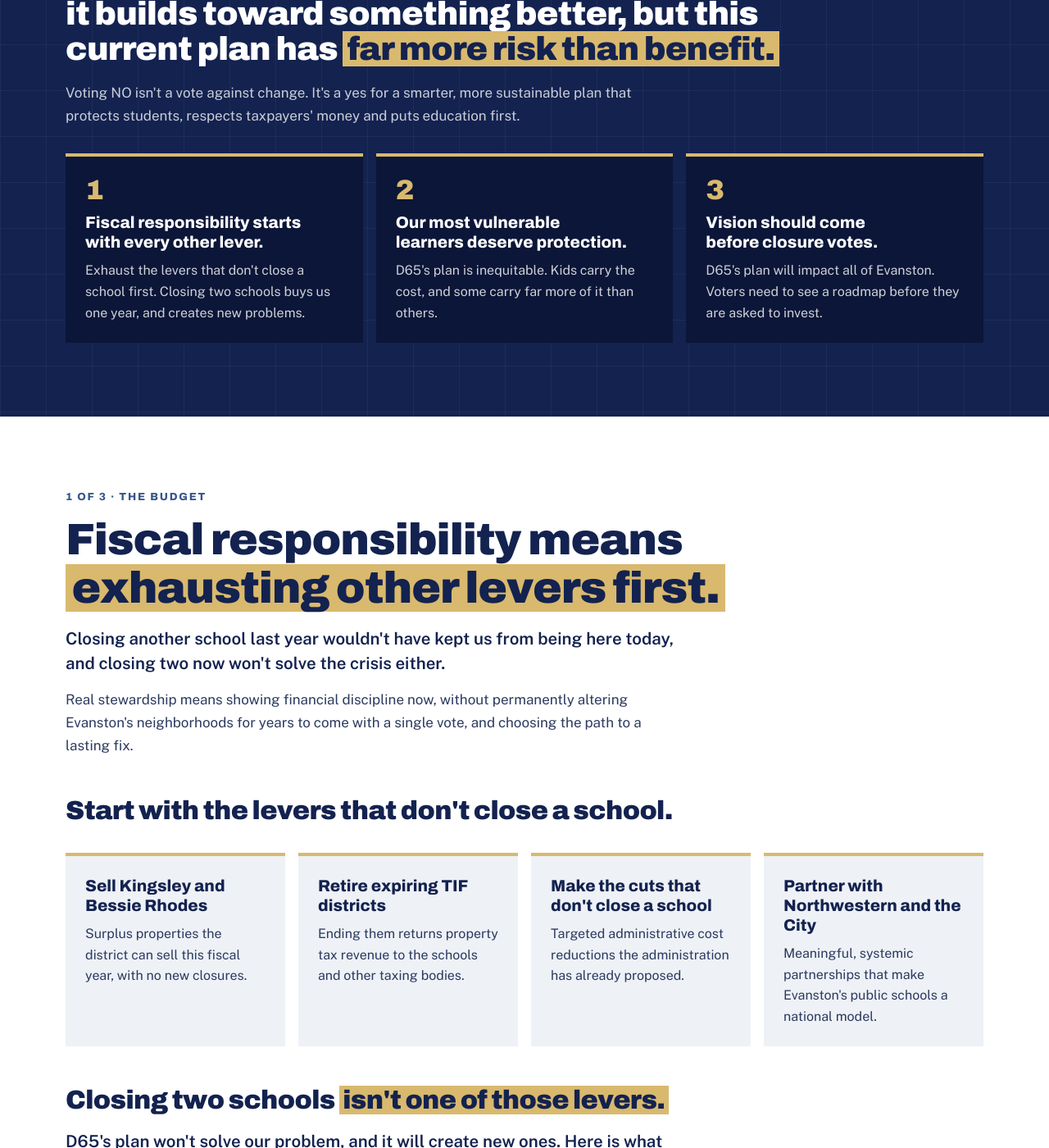
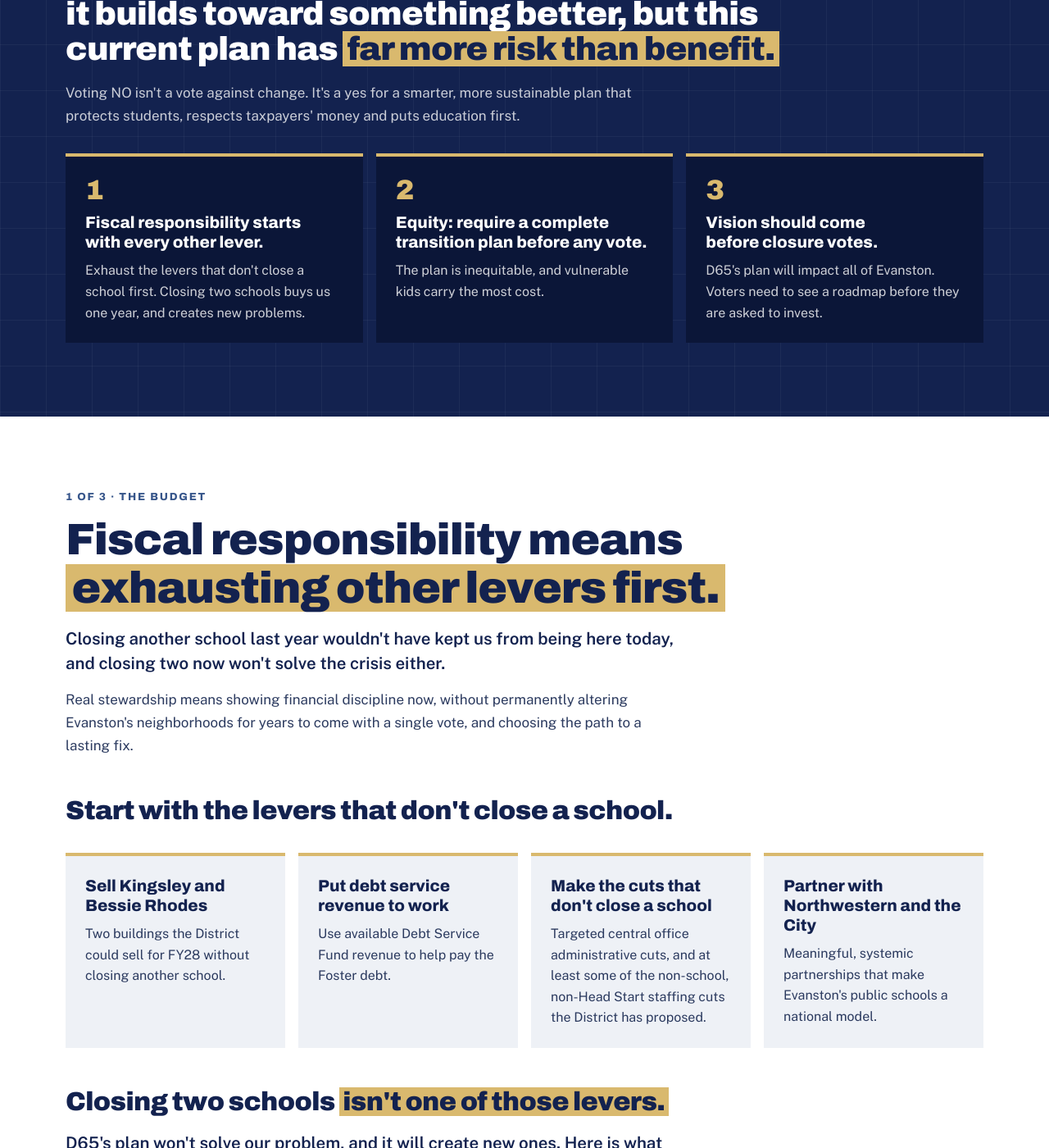
Before and after one commit to germanespinosa/for-a-brighter-evanston, a Jekyll site: the page built from index.html, in a window 1280 px wide and 1400 px high, scrolled down 1148 px. Shown: the whole window at 82% size. Built offline with Jekyll 4.4.1, drawn with Linux system fonts in a browser that asks for light colours; comment, search, counter and statistics services are not loaded; some of the changed text lies outside the part shown.

Commit message:
Sandbox home-hearings-resources: update homepage wording
Requested by Kerstin in #website: apply the supplied English budget, equity, community and hearing-call copy while preserving unlisted content and the Spanish version.
Spanish: unchanged by request; translation review remains pending.
Check: local exact-copy, preservation and responsive tests passed.

```diff
--- a/_includes/pages/home.html
+++ b/_includes/pages/home.html
@@ -58,8 +58,8 @@
       </a>
       <a class="cx-card cx-card--deep cx-card--link" href="#equity">
         <span class="cx-card__num" aria-hidden="true">2</span>
-        <h3 class="cx-card__title">{% if es %}Nuestros estudiantes más vulnerables merecen protección.{% else %}Our most vulnerable learners deserve protection.{% endif %}</h3>
-        <p class="cx-card__text">{% if es %}El plan del D65 no es equitativo. Los niños pagan el costo, y algunos pagan mucho más que otros.{% else %}D65's plan is inequitable. Kids carry the cost, and some carry far more of it than others.{% endif %}</p>
+        <h3 class="cx-card__title">{% if es %}Nuestros estudiantes más vulnerables merecen protección.{% else %}Equity: require a complete transition plan before any vote.{% endif %}</h3>
+        <p class="cx-card__text">{% if es %}El plan del D65 no es equitativo. Los niños pagan el costo, y algunos pagan mucho más que otros.{% else %}The plan is inequitable, and vulnerable kids carry the most cost.{% endif %}</p>
       </a>
       <a class="cx-card cx-card--deep cx-card--link" href="#community">
         <span class="cx-card__num" aria-hidden="true">3</span>
@@ -81,15 +81,15 @@
     <div class="cx-grid cx-grid--4">
       <article class="cx-card">
         <h4 class="cx-card__title">{% if es %}Vender Kingsley y Bessie Rhodes{% else %}Sell Kingsley and Bessie Rhodes{% endif %}</h4>
-        <p class="cx-card__text">{% if es %}Propiedades sobrantes que el distrito puede vender en este año fiscal, sin nuevos cierres.{% else %}Surplus properties the district can sell this fiscal year, with no new closures.{% endif %}</p>
+        <p class="cx-card__text">{% if es %}Propiedades sobrantes que el distrito puede vender en este año fiscal, sin nuevos cierres.{% else %}Two buildings the District could sell for FY28 without closing another school.{% endif %}</p>
       </article>
       <article class="cx-card">
-        <h4 class="cx-card__title">{% if es %}Cerrar los distritos TIF que vencen{% else %}Retire expiring TIF districts{% endif %}</h4>
-        <p class="cx-card__text">{% if es %}Terminarlos devuelve ingresos del impuesto a la propiedad a las escuelas y a otros organismos fiscales.{% else %}Ending them returns property tax revenue to the schools and other taxing bodies.{% endif %}</p>
+        <h4 class="cx-card__title">{% if es %}Cerrar los distritos TIF que vencen{% else %}Put debt service revenue to work{% endif %}</h4>
+        <p class="cx-card__text">{% if es %}Terminarlos devuelve ingresos del impuesto a la propiedad a las escuelas y a otros organismos fiscales.{% else %}Use available Debt Service Fund revenue to help pay the Foster debt.{% endif %}</p>
       </article>
       <article class="cx-card">
         <h4 class="cx-card__title">{% if es %}Hacer los recortes que no cierran escuelas{% else %}Make the cuts that don't close a school{% endif %}</h4>
-        <p class="cx-card__text">{% if es %}Reducciones de costos administrativos específicas que la administración ya propuso.{% else %}Targeted administrative cost reductions the administration has already proposed.{% endif %}</p>
+        <p class="cx-card__text">{% if es %}Reducciones de costos administrativos específicas que la administración ya propuso.{% else %}Targeted central office administrative cuts, and at least some of the non-school, non-Head Start staffing cuts the District has proposed.{% endif %}</p>
       </article>
       <article class="cx-card">
         <h4 class="cx-card__title">{% if es %}Alianzas con Northwestern y la Ciudad{% else %}Partner with Northwestern and the City{% endif %}</h4>
@@ -160,8 +160,8 @@
 <section class="cx-section cx-section--navy cx-grid-bg" id="equity" aria-labelledby="equity-title">
   <div class="cx-wrap">
     <p class="cx-eyebrow">{% if es %}2 de 3 · Equidad{% else %}2 of 3 · Equity{% endif %}</p>
-    <h2 class="cx-h2" id="equity-title">{% if es %}Nuestros estudiantes más vulnerables <mark class="cx-mark">merecen protección.</mark>{% else %}Our most vulnerable learners <mark class="cx-mark">deserve protection.</mark>{% endif %}</h2>
-    <p class="cx-lead">{% if es %}El plan del D65 no es equitativo. Los niños pagan el costo. Estos son los más afectados.{% else %}D65's plan is inequitable. Kids carry the cost. Here is who it hits hardest.{% endif %}</p>
+    <h2 class="cx-h2" id="equity-title">{% if es %}Nuestros estudiantes más vulnerables <mark class="cx-mark">merecen protección.</mark>{% else %}Require a complete <mark class="cx-mark">transition plan before any vote.</mark>{% endif %}</h2>
+    <p class="cx-lead">{% if es %}El plan del D65 no es equitativo. Los niños pagan el costo. Estos son los más afectados.{% else %}The plan is inequitable. Before voting to close any school, the District must present a finalized, fully resourced transition plan for Two-Way Immersion, STEP, IEP, and 504 students, explicitly securing the dedicated spaces, specialized staff, and services they rely on. Students who have already endured recent school relocations must not be displaced again.{% endif %}</p>
     <p class="cx-body">{% if es %}La equidad no es un eslogan. Es una responsabilidad, y debe demostrarse antes de un voto de cierre, no después.{% else %}Equity isn't a talking point. It's a responsibility, and it must be demonstrated before, not after, a closure vote.{% endif %}</p>
     <div class="cx-grid cx-grid--2">
       <article class="cx-card cx-card--deep">
@@ -273,7 +273,7 @@
     <p class="cx-body">{% if es %}Cada residente, tenga o no hijos en el Distrito 65, tiene un interés directo en la calidad, la equidad y la salud financiera a largo plazo de las escuelas públicas de Evanston.{% else %}Every resident, whether they have children in District 65 or not, has a direct stake in the quality, equity and long-term financial health of Evanston's public schools.{% endif %}</p>
     <div class="cx-grid cx-grid--3">
       <article class="cx-card cx-card--navy cx-card--plain">
-        <h3 class="cx-card__title">{% if es %}No hay que despejar el tablero. Hay que construir sobre él.{% else %}Don't clear the deck. Stack it.{% endif %}</h3>
+        <h3 class="cx-card__title">{% if es %}No hay que despejar el tablero. Hay que construir sobre él.{% else %}A thoughtful handoff: build long-term solutions with the team who will lead them.{% endif %}</h3>
         <p class="cx-card__text">{% if es %}Viene una superintendencia permanente y hay elecciones de la junta por delante. Cerrar escuelas ahora dejaría a los nuevos líderes ejecutando un plan que no escribieron, con el problema presupuestario de largo plazo todavía sin resolver.{% else %}A permanent superintendent is coming and board elections are ahead. Closing schools now would leave new leaders carrying out a plan they didn't author, with the long-term budget problem still unsolved.{% endif %}</p>
       </article>
       <article class="cx-card cx-card--navy cx-card--plain">
@@ -303,8 +303,8 @@
       </article>
     </div>
 
-    <h3 class="cx-h3">{% if es %}Si queremos salud fiscal a largo plazo, tenemos que apostar por Evanston.{% else %}If we want long-term fiscal health, we have to bet on Evanston.{% endif %}</h3>
-    <p class="cx-body">{% if es %}Nuestra comunidad tiene un historial comprobado de aprobar referendos. Pero los votantes necesitan ver una hoja de ruta transparente y colectiva antes de que se les pida invertir, y el plan del D65 pone en riesgo su confianza.{% else %}Our community has a proven record of passing referenda. But voters need to see a transparent, collective roadmap before they are asked to invest, and D65's plan puts their trust at risk.{% endif %}</p>
+    <h3 class="cx-h3">{% if es %}Si queremos salud fiscal a largo plazo, tenemos que apostar por Evanston.{% else %}If we want fiscal health for our schools, we have to bet on Evanston.{% endif %}</h3>
+    <p class="cx-body">{% if es %}Nuestra comunidad tiene un historial comprobado de aprobar referendos. Pero los votantes necesitan ver una hoja de ruta transparente y colectiva antes de que se les pida invertir, y el plan del D65 pone en riesgo su confianza.{% else %}Our community has a proven record of passing referenda, but voters need to see a transparent, collective roadmap before they are asked to invest.{% endif %}</p>
     <div class="cx-poll">
       <div>
         <p class="cx-eyebrow">{% if es %}Lo que los votantes de Evanston le dijeron a una encuestadora independiente{% else %}What Evanston voters told an independent pollster{% endif %}</p>
@@ -401,7 +401,7 @@
       <article class="cx-card cx-card--deep" id="hearing-preparation">
         <span class="cx-card__num" aria-hidden="true">1</span>
         <h3 class="cx-card__title">{% if es %}Ven a una audiencia sobre los cierres{% else %}Show up at a closure hearing{% endif %}</h3>
-        <p class="cx-card__text">{% if es %}Llena la sala y pídele a la junta que vote NO a los cierres apresurados. Tienes tres minutos. Una sala llena cuenta, aunque no pienses hablar.{% else %}Pack the room and ask the board to vote NO on rushed school closures. You get three minutes. A full room matters, even if you do not plan to speak.{% endif %}</p>
+        <p class="cx-card__text">{% if es %}Llena la sala y pídele a la junta que vote NO a los cierres apresurados. Tienes tres minutos. Una sala llena cuenta, aunque no pienses hablar.{% else %}Pack the room and ask the board to vote NO on school closures. You get three minutes. A full room matters, even if you do not plan to speak.{% endif %}</p>
         <div class="cx-times">
           <p><strong>Dewey</strong>{% if es %}1 de dic., 7:45 p.m.<br>3 de dic., 5:15 p.m.<br>8 de dic., 7:45 p.m.{% else %}Dec. 1 at 7:45 p.m.<br>Dec. 3 at 5:15 p.m.<br>Dec. 8 at 7:45 p.m.{% endif %}</p>
           <p><strong>Lincolnwood</strong>{% if es %}1 de dic., 5:15 p.m.<br>3 de dic., 7:45 p.m.<br>8 de dic., 5:15 p.m.{% else %}Dec. 1 at 5:15 p.m.<br>Dec. 3 at 7:45 p.m.<br>Dec. 8 at 5:15 p.m.{% endif %}</p>
```
